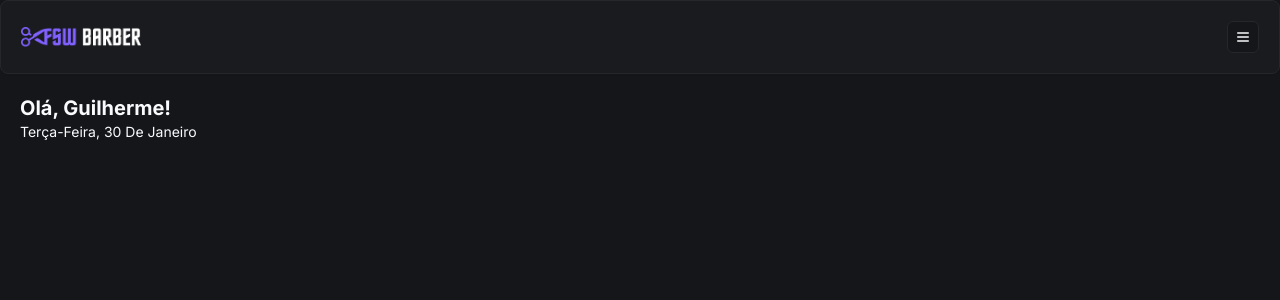
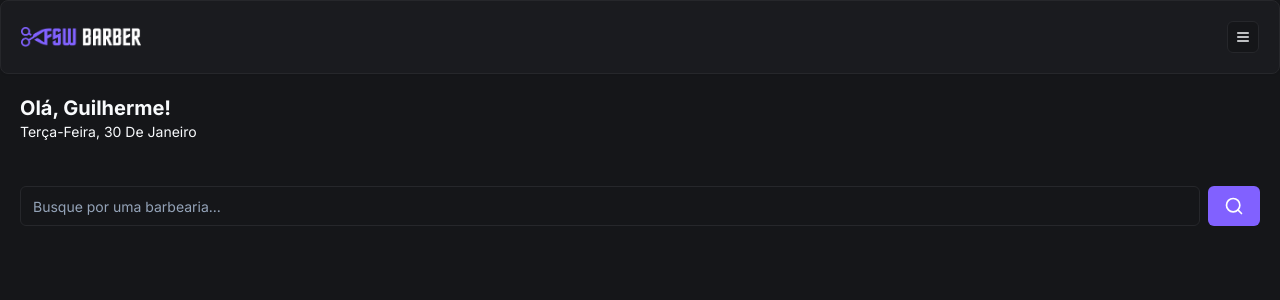
Before and after one commit to GuilhermeLisboa3/barbershop, a Next.js app: page / in a window 1280 px wide. Shown: the top 300 px of the page. Built offline with nearby package versions, Linux system fonts and the light colour scheme.

Commit message:
feat: add initial search component

```diff
--- /dev/null
+++ b/app/(home)/_components/search.tsx
@@ -0,0 +1,18 @@
+'use client'
+
+import { Button } from "@/app/_components/ui/button";
+import { Input } from "@/app/_components/ui/input";
+import { SearchIcon } from "lucide-react";
+
+const Search = () => {
+  return (
+    <div className="flex items-center gap-2">
+      <Input placeholder="Busque por uma barbearia..."/>
+      <Button variant='default'>
+        <SearchIcon size={20}/>
+      </Button>
+    </div>
+  );
+}
+
+export default Search;
--- a/app/(home)/page.tsx
+++ b/app/(home)/page.tsx
@@ -1,6 +1,7 @@
 import { format } from "date-fns";
 import Header from "../_components/header";
 import { ptBR } from "date-fns/locale";
+import Search from "./_components/search";
 
 export default function Home() {
   return (
@@ -16,6 +17,9 @@
           }
         </p>
       </div>
+      <div className="px-5 mt-6">
+        <Search/>
+      </div>
     </div>
   );
 }
--- /dev/null
+++ b/app/_components/ui/input.tsx
@@ -0,0 +1,25 @@
+import * as React from "react"
+
+import { cn } from "@/app/_lib/utils"
+
+export interface InputProps
+  extends React.InputHTMLAttributes<HTMLInputElement> {}
+
+const Input = React.forwardRef<HTMLInputElement, InputProps>(
+  ({ className, type, ...props }, ref) => {
+    return (
+      <input
+        type={type}
+        className={cn(
+          "flex h-10 w-full rounded-md border border-input bg-background px-3 py-2 text-sm ring-offset-background file:border-0 file:bg-transparent file:text-sm file:font-medium placeholder:text-muted-foreground focus-visible:outline-none focus-visible:ring-2 focus-visible:ring-ring focus-visible:ring-offset-2 disabled:cursor-not-allowed disabled:opacity-50",
+          className
+        )}
+        ref={ref}
+        {...props}
+      />
+    )
+  }
+)
+Input.displayName = "Input"
+
+export { Input }
```
